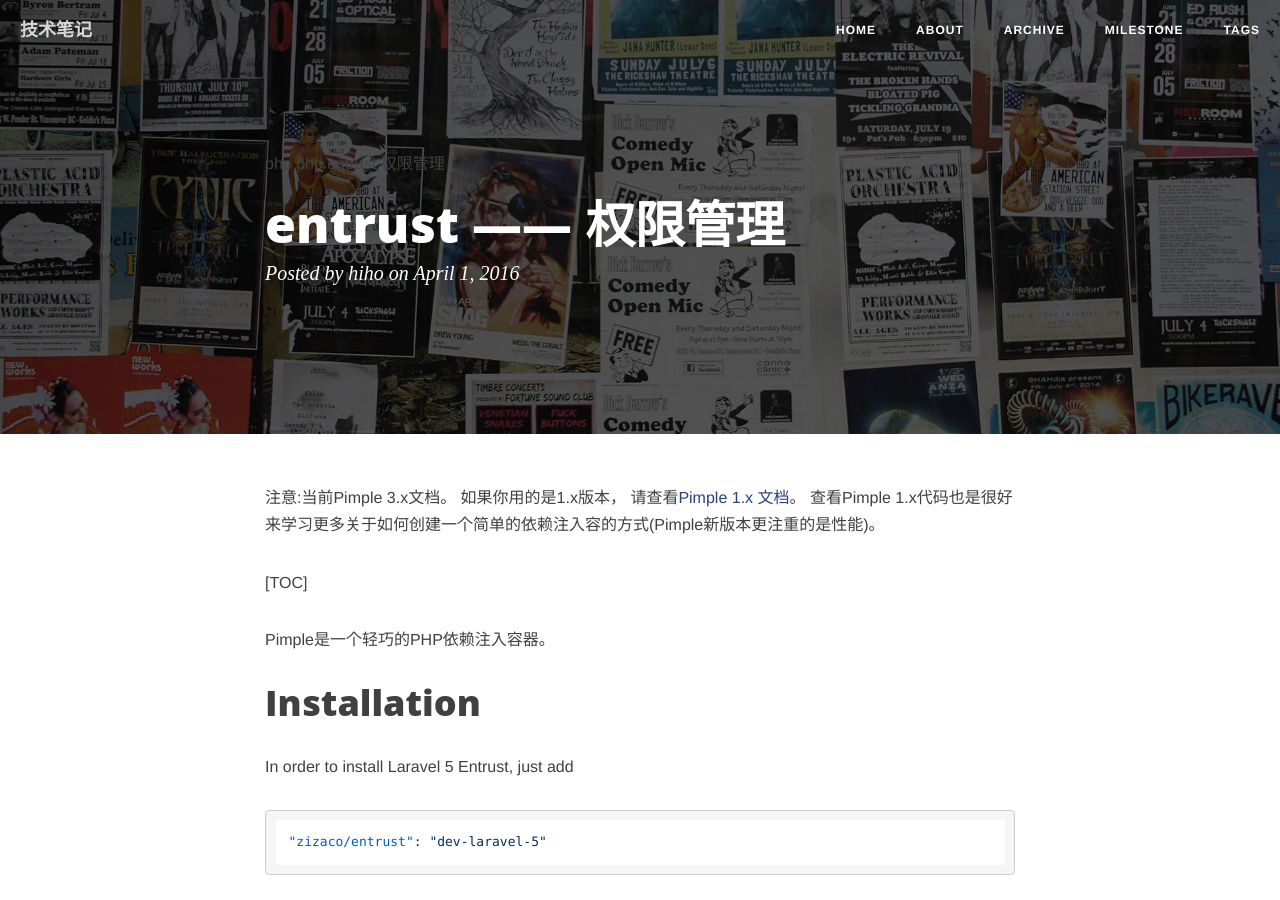
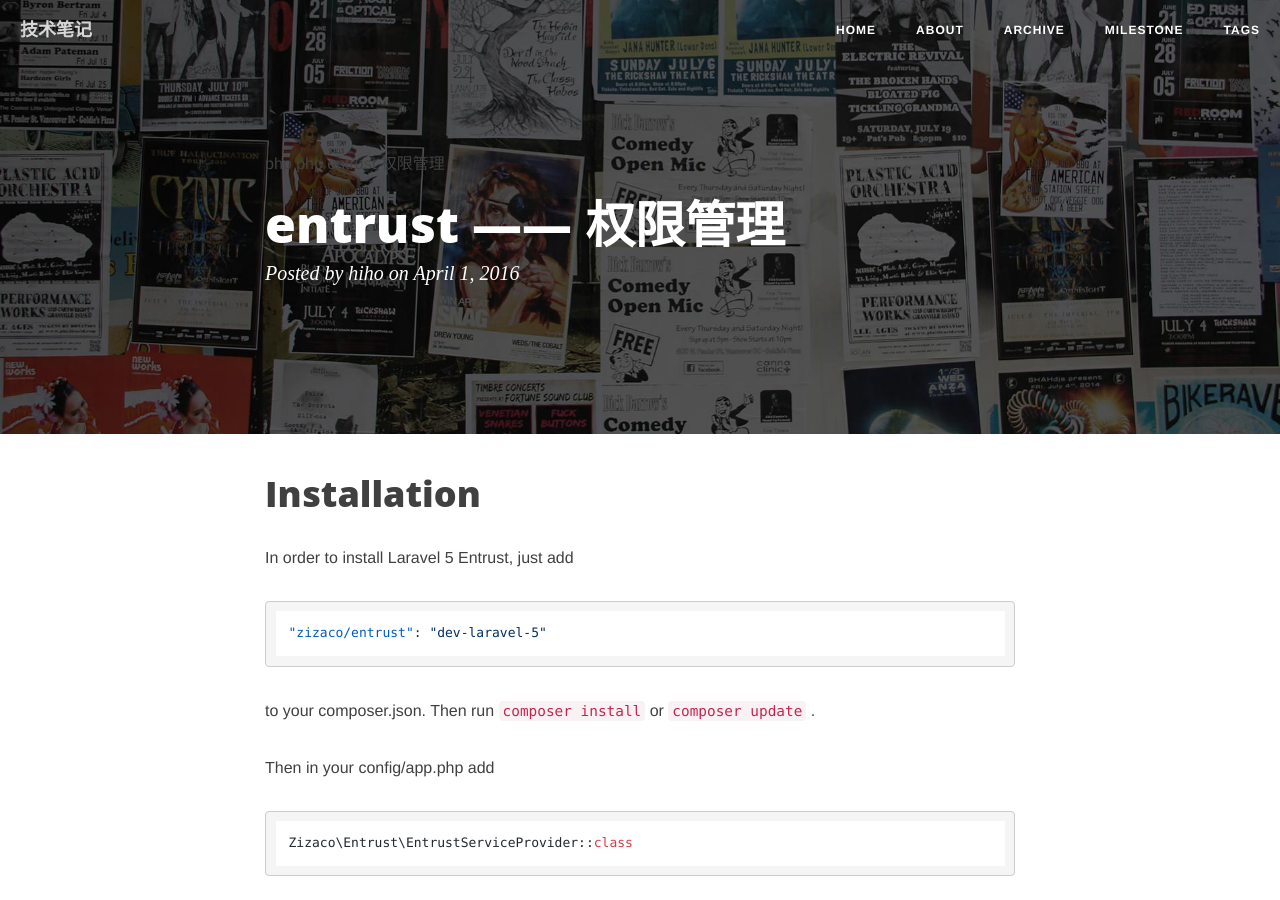
Before and after one commit to hihozhou/hihoZhou.github.io, a Jekyll site: the page built from _posts/2016-04-01-php-entrust.md, in a window 1280 px wide and 900 px high. Built offline with Jekyll 4.4.1, drawn with Linux system fonts in a browser that asks for light colours; nearby versions of some CDN libraries; Markdown is read by kramdown in place of the engine named in the settings; comment, search, counter and statistics services are not loaded.

Commit message:
Remove superfluous words

```diff
--- a/_posts/2016-04-01-php-entrust.md
+++ b/_posts/2016-04-01-php-entrust.md
@@ -8,13 +8,7 @@ description: php entrust
 
 ---
 
-注意:当前Pimple 3.x文档。 如果你用的是1.x版本， 请查看[Pimple 1.x 文档](https://github.com/silexphp/Pimple/tree/1.1)。 查看Pimple 1.x代码也是很好来学习更多关于如何创建一个简单的依赖注入容的方式(Pimple新版本更注重的是性能)。
 
-
-
-[TOC]
-
-Pimple是一个轻巧的PHP依赖注入容器。
 
 #Installation
 
```
